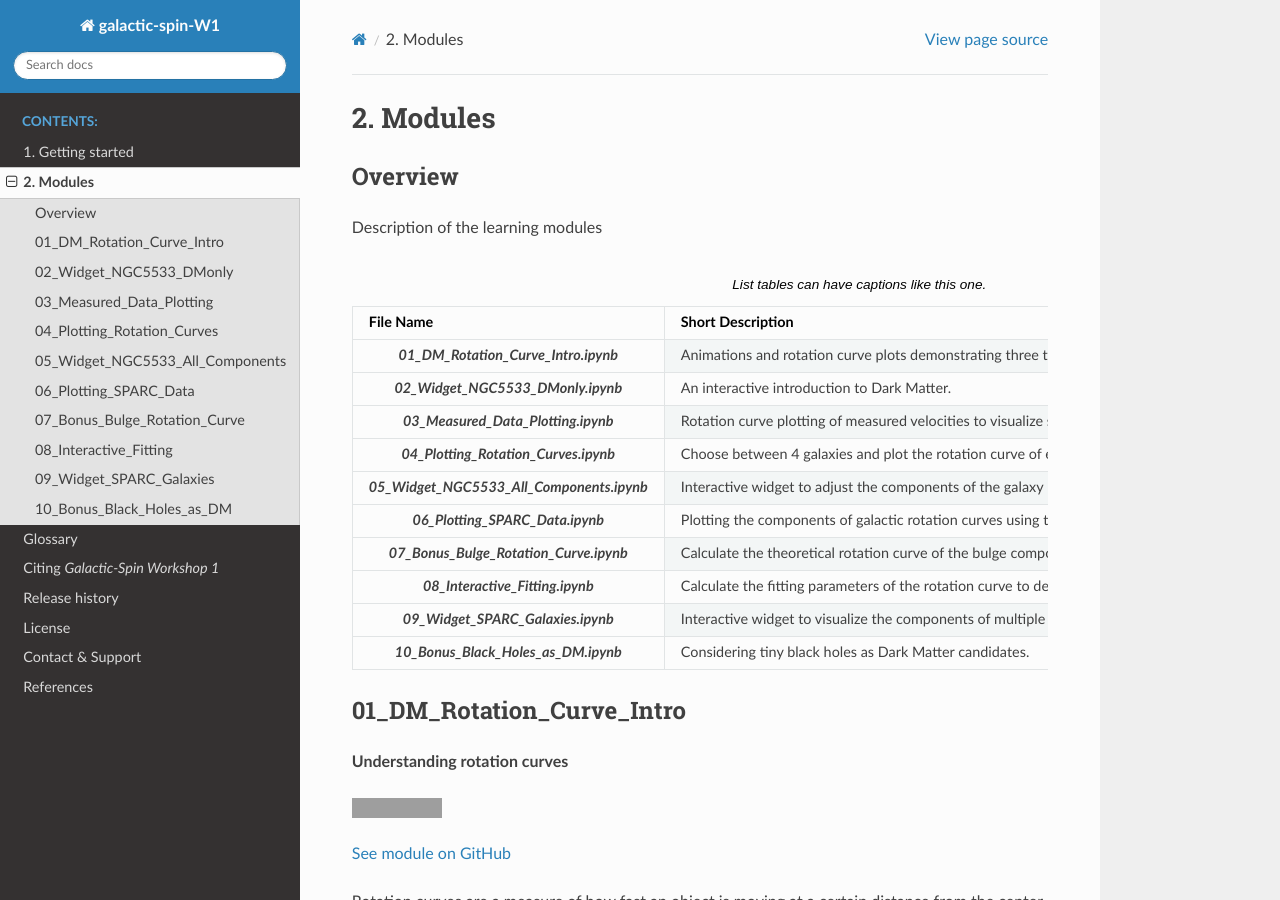
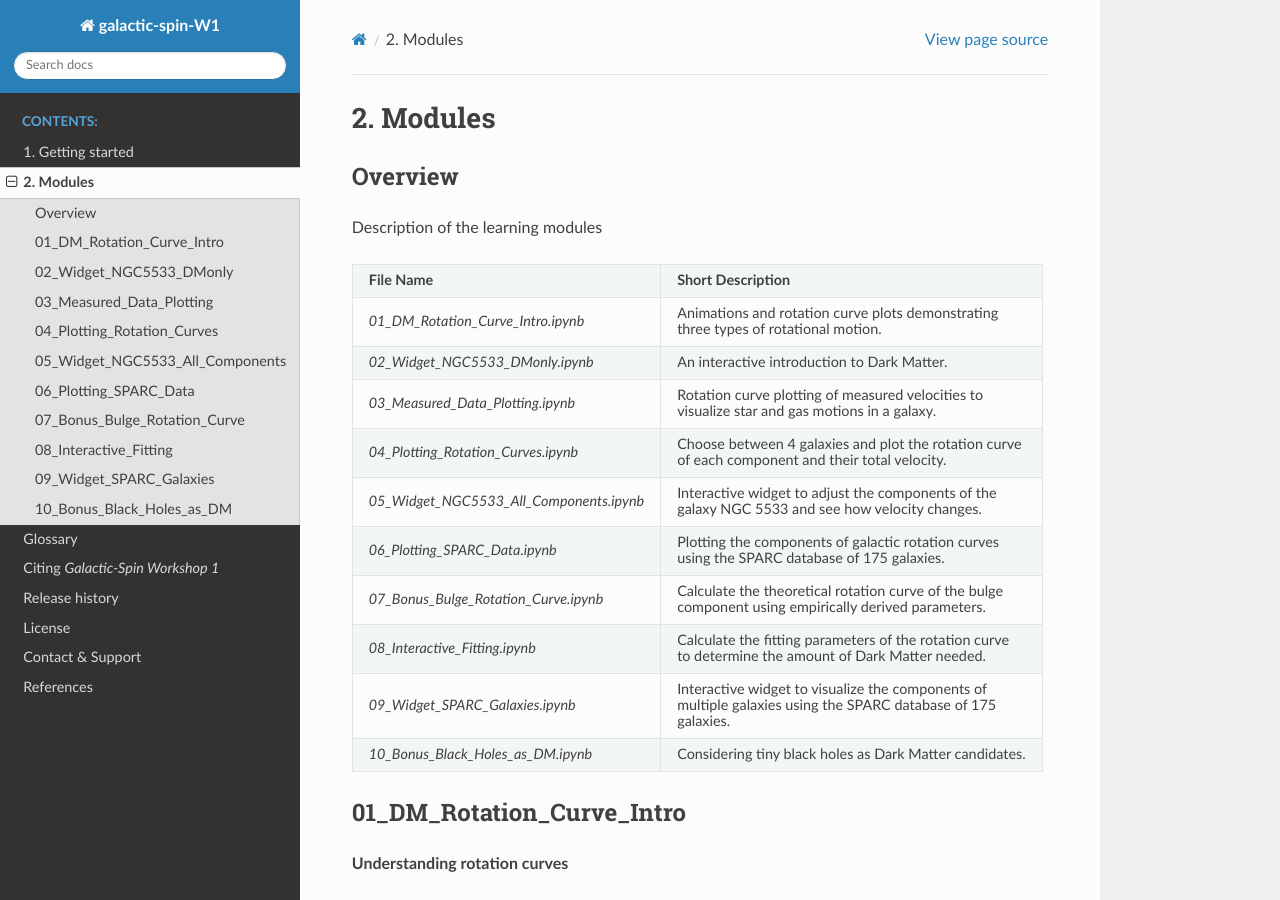
Before and after one commit to villano-lab/galactic-spin-W1, a Sphinx documentation site: the page built from docs/source/02_Modules.rst, in a window 1280 px wide and 900 px high. Built offline with Sphinx 7.4.7 and the Read the Docs theme 2.0.0, drawn with Linux system fonts in a browser that asks for light colours; some of the changed lines change nothing that is shown; grey boxes are pictures that could not be loaded.

Commit message:
Get table to be narrower by inserting line breaks. Sloppy but it works!

```diff
--- a/docs/source/02_Modules.rst
+++ b/docs/source/02_Modules.rst
@@ -1,6 +1,9 @@
 ==========
 2. Modules
 ==========
+
+.. role:: raw-html(raw)
+    :format: html
 
 --------
 Overview
@@ -8,33 +11,48 @@ Overview
 
 Description of the learning modules
 
-.. list-table:: List tables can have captions like this one.
-    :widths: 25 30
-    :header-rows: 1
-    :stub-columns: 1
 
-    * - File Name
-      - Short Description
-    * - `01_DM_Rotation_Curve_Intro.ipynb`
-      - Animations and rotation curve plots demonstrating three types of rotational motion.
-    * - `02_Widget_NGC5533_DMonly.ipynb`
-      - An interactive introduction to Dark Matter.
-    * - `03_Measured_Data_Plotting.ipynb`
-      - Rotation curve plotting of measured velocities to visualize star and gas motions in a galaxy.
-    * - `04_Plotting_Rotation_Curves.ipynb`
-      - Choose between 4 galaxies and plot the rotation curve of each component and their total velocity.
-    * - `05_Widget_NGC5533_All_Components.ipynb`
-      - Interactive widget to adjust the components of the galaxy NGC 5533 and see how velocity changes.
-    * - `06_Plotting_SPARC_Data.ipynb`
-      - Plotting the components of galactic rotation curves using the SPARC database of 175 galaxies.
-    * - `07_Bonus_Bulge_Rotation_Curve.ipynb`
-      - Calculate the theoretical rotation curve of the bulge component using empirically derived parameters.
-    * - `08_Interactive_Fitting.ipynb`
-      - Calculate the fitting parameters of the rotation curve to determine the amount of Dark Matter needed.
-    * - `09_Widget_SPARC_Galaxies.ipynb`
-      - Interactive widget to visualize the components of multiple galaxies using the SPARC database of 175 galaxies.
-    * - `10_Bonus_Black_Holes_as_DM.ipynb`
-      - Considering tiny black holes as Dark Matter candidates.
++------------------------------------------+--------------------------------------------------------+
+| **File Name**                            | **Short Description**                                  |
++------------------------------------------+--------------------------------------------------------+
+| `01_DM_Rotation_Curve_Intro.ipynb`       | Animations and rotation curve plots demonstrating      |
+|                                          | :raw-html:`<br />`                                     |
+|                                          | three types of rotational motion.                      |
++------------------------------------------+--------------------------------------------------------+
+| `02_Widget_NGC5533_DMonly.ipynb`         | An interactive introduction to Dark Matter.            |
++------------------------------------------+--------------------------------------------------------+
+| `03_Measured_Data_Plotting.ipynb`        | Rotation curve plotting of measured velocities to      |
+|                                          | :raw-html:`<br />`                                     |
+|                                          | visualize star and gas motions in a galaxy.            |
++------------------------------------------+--------------------------------------------------------+
+| `04_Plotting_Rotation_Curves.ipynb`      | Choose between 4 galaxies and plot the rotation curve  |
+|                                          | :raw-html:`<br />`                                     |
+|                                          | of each component and their total velocity.            |
++------------------------------------------+--------------------------------------------------------+
+| `05_Widget_NGC5533_All_Components.ipynb` | Interactive widget to adjust the components of the     |
+|                                          | :raw-html:`<br />`                                     |
+|                                          | galaxy NGC 5533 and see how velocity changes.          |
++------------------------------------------+--------------------------------------------------------+
+| `06_Plotting_SPARC_Data.ipynb`           | Plotting the components of galactic rotation curves    |
+|                                          | :raw-html:`<br />`                                     |
+|                                          | using the SPARC database of 175 galaxies.              |
++------------------------------------------+--------------------------------------------------------+
+| `07_Bonus_Bulge_Rotation_Curve.ipynb`    | Calculate the theoretical rotation curve of the bulge  |
+|                                          | :raw-html:`<br />`                                     |
+|                                          | component using empirically derived parameters.        |
++------------------------------------------+--------------------------------------------------------+
+| `08_Interactive_Fitting.ipynb`           | Calculate the fitting parameters of the rotation curve |
+|                                          | :raw-html:`<br />`                                     |
+|                                          | to determine the amount of Dark Matter needed.         |
++------------------------------------------+--------------------------------------------------------+
+| `09_Widget_SPARC_Galaxies.ipynb`         | Interactive widget to visualize the components of      |
+|                                          | :raw-html:`<br />`                                     |
+|                                          | multiple galaxies using the SPARC database of 175      |
+|                                          | :raw-html:`<br />`                                     |
+|                                          | galaxies.                                              |
++------------------------------------------+--------------------------------------------------------+
+| `10_Bonus_Black_Holes_as_DM.ipynb`       | Considering tiny black holes as Dark Matter candidates.|
++------------------------------------------+--------------------------------------------------------+
 
 --------------------------
 01_DM_Rotation_Curve_Intro
--- a/docs/source/conf.py
+++ b/docs/source/conf.py
@@ -80,8 +80,3 @@ html_theme = 'sphinx_rtd_theme'
 # relative to this directory. They are copied after the builtin static files,
 # so a file named "default.css" will overwrite the builtin "default.css".
 html_static_path = []
-
-# Text wrapping in tables?
-latex_elements = {
-    'preamble': r'\let\oldmultirow\multirow\def\multirow#1#2{\oldmultirow{#1}{=}}',
- }
```
